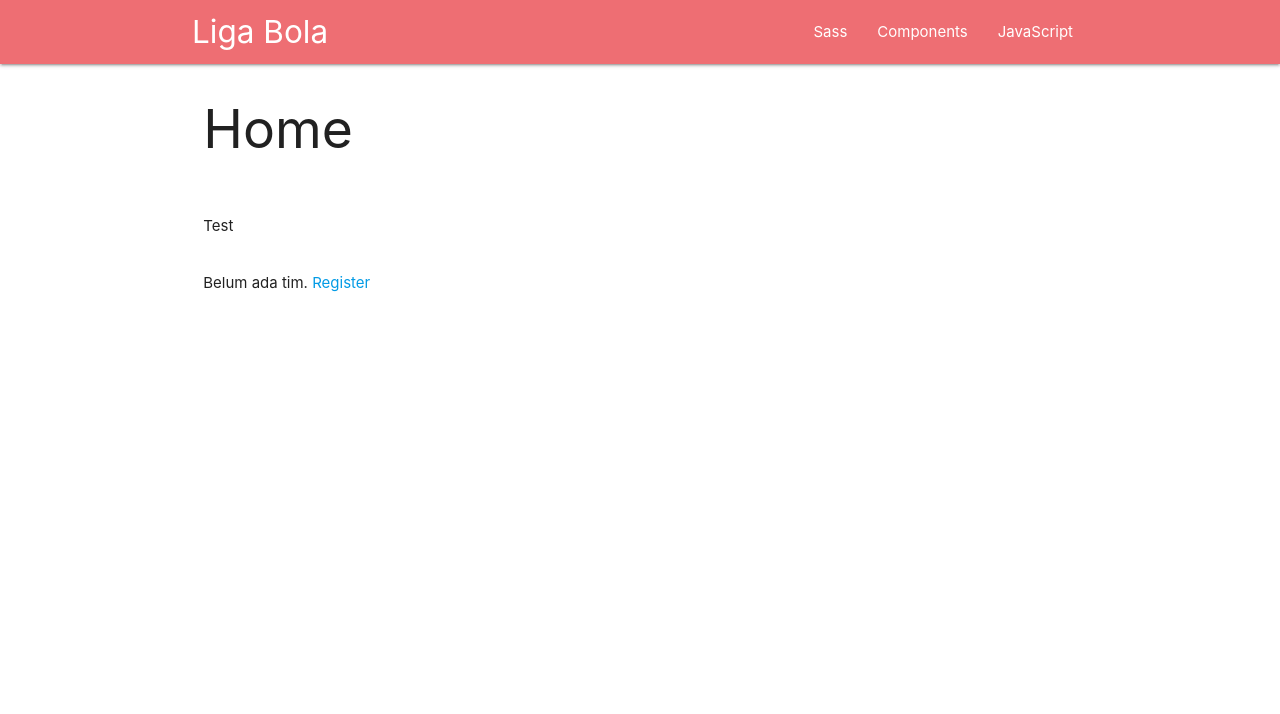
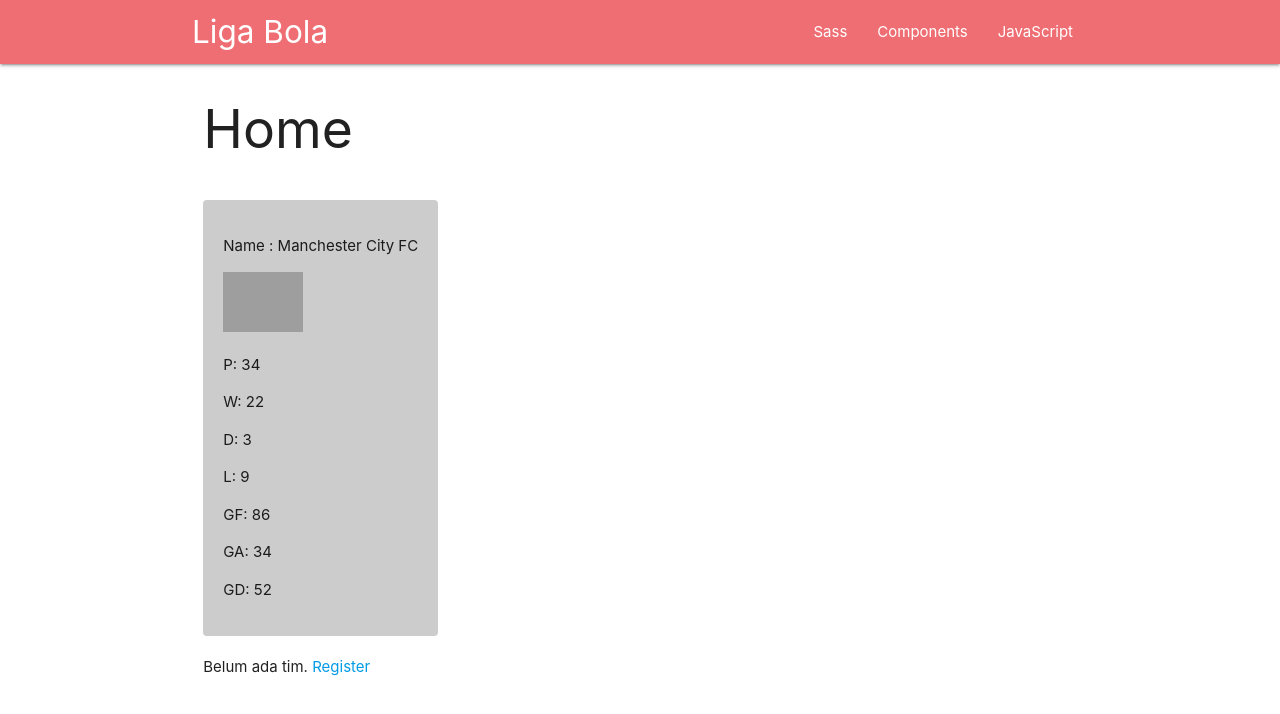
Before and after one commit to aerlaut/dicoding-liga-bola, a website built with webpack: page src/template.html in a window 1280 px wide. Built offline with nearby package versions, Linux system fonts and the light colour scheme; grey boxes are pictures that could not be loaded; files whose address does not match are found by name.

Commit message:
add styles to standing item

```diff
--- a/src/css/style.css
+++ b/src/css/style.css
@@ -1,3 +1,14 @@
 .d-none {
   display: none;
 }
+
+standing-item {
+  background-color: #ccc;
+  display: block;
+  padding: 20px;
+  border-radius: 4px;
+}
+
+standing-item img {
+  width: 80px;
+}
--- /dev/null
+++ b/src/html/containers/league-standings.html
@@ -0,0 +1,3 @@
+<div class="league-standing">
+  <standing-item></standing-item>
+</div>
--- a/src/html/layouts/league-standings.html
+++ /dev/null
@@ -1 +0,0 @@
-<p>Test</p>
--- /dev/null
+++ b/src/html/templates/standing-item.html
@@ -0,0 +1,9 @@
+<p>Name : {{ name }}</p>
+<img src="{{ crestUrl }}" />
+<p>P: {{ playedGames }}</p>
+<p>W: {{ won }}</p>
+<p>D: {{ draw }}</p>
+<p>L: {{ lost }}</p>
+<p>GF: {{ goalsFor }}</p>
+<p>GA: {{ goalsAgainst }}</p>
+<p>GD: {{ goalDifference }}</p>
--- a/src/js/components/LeagueStandings.js
+++ b/src/js/components/LeagueStandings.js
@@ -1,4 +1,8 @@
-import LeagueStandingsHtml from "html/layouts/league-standings.html";
+import LeagueStandingsHtml from "html/containers/league-standings.html";
+
+import StandingItem from "js/components/StandingItem";
+
+customElements.define("standing-item", StandingItem);
 
 export default class LeagueStandings extends HTMLElement {
   constructor() {
--- /dev/null
+++ b/src/js/components/StandingItem.js
@@ -0,0 +1,34 @@
+import StandingItem from "html/templates/standing-item.html";
+
+export default class LeagueStandings extends HTMLElement {
+  constructor() {
+    super();
+    this.data = {
+      position: 2,
+      name: "Manchester City FC",
+      crestUrl:
+        "https://upload.wikimedia.org/wikipedia/en/e/eb/Manchester_City_FC_badge.svg",
+      playedGames: 34,
+      won: 22,
+      draw: 3,
+      lost: 9,
+      points: 69,
+      goalsFor: 86,
+      goalsAgainst: 34,
+      goalDifference: 52,
+    };
+
+    this.innerHTML = StandingItem;
+  }
+
+  connectedCallback() {
+    // Replace content with data
+    let inner = this.innerHTML;
+
+    Object.keys(this.data).forEach((d) => {
+      inner = inner.replace(`{{ ${d} }}`, this.data[d]);
+    });
+
+    this.innerHTML = inner;
+  }
+}
--- a/src/js/pages/Home.js
+++ b/src/js/pages/Home.js
@@ -13,15 +13,5 @@ export default class HomePage extends HTMLElement {
     this.registered = false;
   }
 
-  connectedCallback() {
-    this.toggleRegister();
-  }
-
-  toggleRegister() {
-    if (this.registered) {
-      this.querySelector("#registered").classList.toggle("d-none");
-    } else {
-      this.querySelector("#not-registered").classList.toggle("d-none");
-    }
-  }
+  connectedCallback() {}
 }
```
Also changed, not shown: src/js/components/LeagueStanding.js (deleted).
